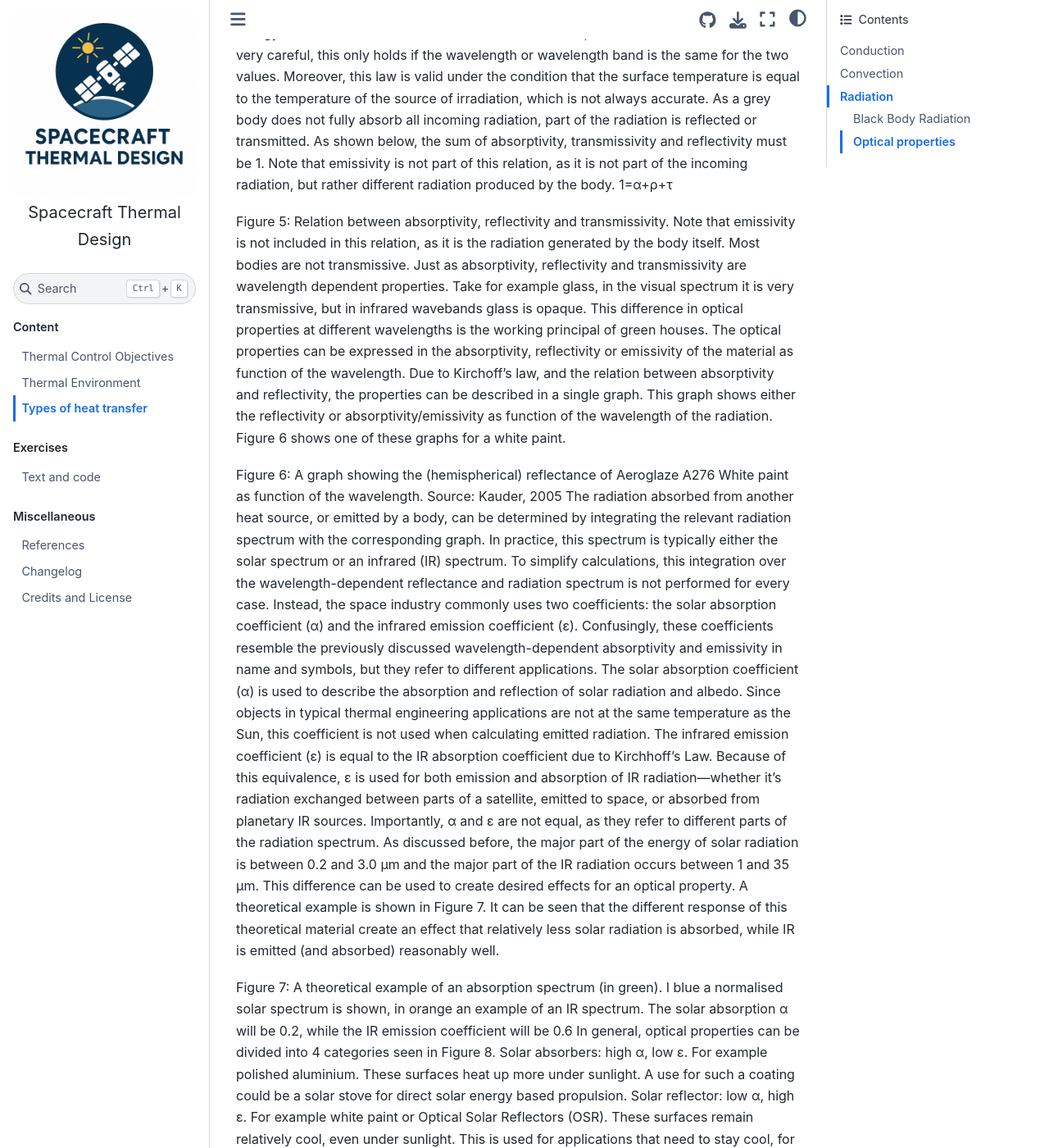
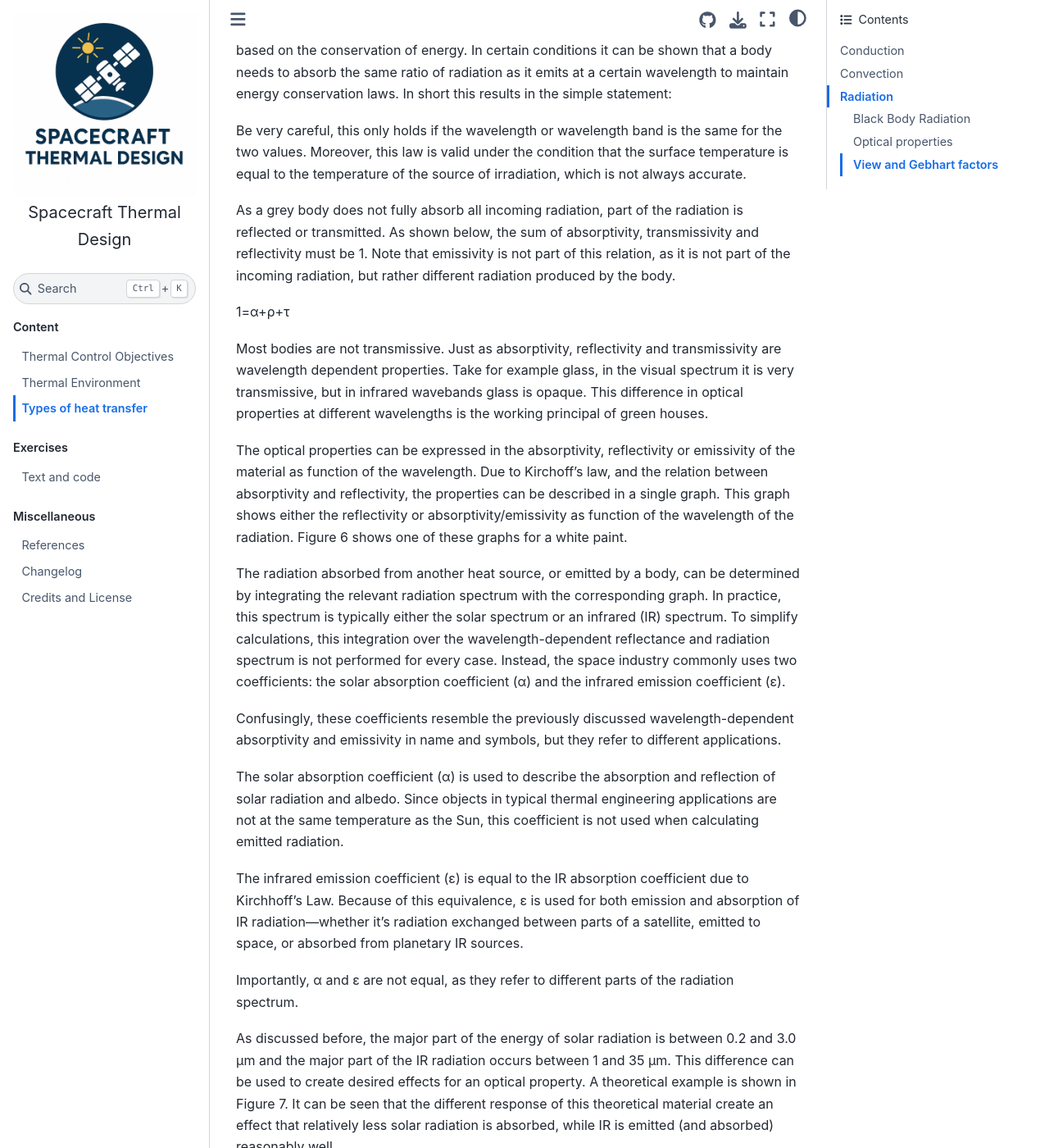
Before and after one commit to iuriolbalbin/Thermal, a Jupyter Book: the page built from book/some_content/heat_transfer.md, in a window 1280 px wide and 1400 px high, scrolled down 5328 px. Shown: the whole window at 82% size. Built offline with Jupyter Book 1.0.4 settings and Sphinx 7.4.7 and the Sphinx Book theme 1.1.4, drawn with Linux system fonts in a browser that asks for light colours; comment, search, counter and statistics services are not loaded; some of the changed text lies outside the part shown.

Commit message:
Update heat_transfer.md

````diff
--- a/book/some_content/heat_transfer.md
+++ b/book/some_content/heat_transfer.md
@@ -105,40 +105,48 @@ From Figure 4 and Table 1, several interesting observations can be made. First,
   - 11.5
 ```
 
-
 #### Optical properties
 However, in reality, black bodies emit and absorb less radiation than a black body. Atoms have different energy state, a single atom can be in a finite number of energy bands. Absorption and emission of atoms changes these energy states. The frequency of the radiation that causes these changes depend on the atomic and molecular structure of the surface and the interactions between neighbouring molecules. This creates per surface a continuous absorption and emission spectrum.
 The total emission of a non-black body at a certain temperature can be described by the following equation, assuming the emissivity is independent of temperature:
-Φ_total (T)= ∫▒〖ϵ_λ Φ_B (λ,T)  〗 dλ
+
 An effective material emissivity can be determined for a material:
-Φ_total (T)= ∫▒〖ϵ_λ Φ_B (λ,T)  〗 dλ≡ϵ_eff ∫▒〖Φ_B (λ,T)  〗 dλ=ϵ_eff  σT^4=ϵ σT^4
+
 Where:
-ϵ_eff=(∫▒〖ϵ_λ Φ_B (λ,T)  〗 dλ)/(∫▒〖Φ_B (λ,T)  〗 dλ)
+
 The emissivity, a material properties, is thus defined as the fraction of energy a grey body absorbs with respects to the same black body at a given temperature.
 Similarly as emissivity, the non-black body absorptivity can be described.
-Φ_abs= ∫▒〖α_λ Φ(λ)  〗 dλ
+
 In this equation Φ(λ) is the flux emitted by another body at a given temperature, impinging on the body that is absorbing the radiation. It is after all external radiation, dependent on another body and it’s temperature, that is absorbed.
 Kirchhoff’s law states that a good emitter is a good absorber at a particular wavelength (or for a specific range of wavelengths). It is out of the scope of this reader and course to discuss the proof, it is based on the conservation of energy. In certain conditions it can be shown that a body needs to absorb the same ratio of radiation as it emits at a certain wavelength to maintain energy conservation laws.
 In short this results in the simple statement:
-α_λ (T)=ε_λ (T)
+
 Be very careful, this only holds if the wavelength or wavelength band is the same for the two values. Moreover, this law is valid under the condition that the surface temperature is equal to the temperature of the source of irradiation, which is not always accurate.
+
 As a grey body does not fully absorb all incoming radiation, part of the radiation is reflected or transmitted. As shown below, the sum of absorptivity, transmissivity and reflectivity must be 1. Note that emissivity is not part of this relation, as it is not part of the incoming radiation, but rather different radiation produced by the body.
+
 1=α+ρ+τ
 
-Figure 5: Relation between absorptivity, reflectivity and transmissivity. Note that emissivity is not included in this relation, as it is the radiation generated by the body itself.
+
 Most bodies are not transmissive. Just as absorptivity, reflectivity and transmissivity are wavelength dependent properties. Take for example glass, in the visual spectrum it is very transmissive, but in infrared wavebands glass is opaque. This difference in optical properties at different wavelengths is the working principal of green houses.
+
 The optical properties can be expressed in the absorptivity, reflectivity or emissivity of the material as function of the wavelength. Due to Kirchoff’s law, and the relation between absorptivity and reflectivity, the properties can be described in a single graph. This graph shows either the reflectivity or absorptivity/emissivity as function of the wavelength of the radiation. Figure 6 shows one of these graphs for a white paint.
 
-Figure 6: A graph showing the (hemispherical) reflectance of Aeroglaze A276 White paint as function of the wavelength. Source: Kauder, 2005
+
 The radiation absorbed from another heat source, or emitted by a body, can be determined by integrating the relevant radiation spectrum with the corresponding graph. In practice, this spectrum is typically either the solar spectrum or an infrared (IR) spectrum. To simplify calculations, this integration over the wavelength-dependent reflectance and radiation spectrum is not performed for every case. Instead, the space industry commonly uses two coefficients: the solar absorption coefficient (α) and the infrared emission coefficient (ε).
+
 Confusingly, these coefficients resemble the previously discussed wavelength-dependent absorptivity and emissivity in name and symbols, but they refer to different applications.
-	The solar absorption coefficient (α) is used to describe the absorption and reflection of solar radiation and albedo. Since objects in typical thermal engineering applications are not at the same temperature as the Sun, this coefficient is not used when calculating emitted radiation.
-	The infrared emission coefficient (ε) is equal to the IR absorption coefficient due to Kirchhoff’s Law. Because of this equivalence, ε is used for both emission and absorption of IR radiation—whether it’s radiation exchanged between parts of a satellite, emitted to space, or absorbed from planetary IR sources.
+
+The solar absorption coefficient (α) is used to describe the absorption and reflection of solar radiation and albedo. Since objects in typical thermal engineering applications are not at the same temperature as the Sun, this coefficient is not used when calculating emitted radiation.
+
+The infrared emission coefficient (ε) is equal to the IR absorption coefficient due to Kirchhoff’s Law. Because of this equivalence, ε is used for both emission and absorption of IR radiation—whether it’s radiation exchanged between parts of a satellite, emitted to space, or absorbed from planetary IR sources.
+
 Importantly, α and ε are not equal, as they refer to different parts of the radiation spectrum.
+
 As discussed before, the major part of the energy of solar radiation is between 0.2 and 3.0 μm and the major part of the IR radiation occurs between 1 and 35 μm. This difference can be used to create desired effects for an optical property. A theoretical example is shown in Figure 7. It can be seen that the different response of this theoretical material create an effect that relatively less solar radiation is absorbed, while IR is emitted (and absorbed) reasonably well.
 
-Figure 7: A theoretical example of an absorption spectrum (in green). I  blue a normalised solar spectrum is shown, in orange an example of an IR spectrum. The solar absorption α will be 0.2, while the IR emission coefficient will be 0.6
-In general, optical properties can be divided into 4 categories seen in Figure 8.
+
+In general, optical properties can be divided into 4 categories:
+
 	Solar absorbers: high α, low ε. For example polished aluminium. These surfaces heat up more under sunlight. A use for such a coating could be a solar stove for direct solar energy based propulsion.
 	Solar reflector: low α, high ε. For example white paint or Optical Solar Reflectors (OSR). These surfaces remain relatively cool, even under sunlight.  This is used for applications that need to stay cool, for example sun shields and sun facing radiators.
 	Flat absorber: high α, high ε. For example black paint. These materials reduce heat exchange due to reflections, and can have better emission properties overall. These are often used inside spacecraft and inside test chambers.
@@ -158,19 +166,19 @@ Solar GaAs	0.91	0.81	1.12
 CRFP	0.92	0.82	1.12
 
 To get a sense of the temperature response of a material, you can setup a simple heat balance for a one sided panel:
-αAS=ϵAσT^4
-σT^4=α/ϵ S
+
 From this equation it is immediately clear that the temperature of a surface under sunlight is dependent on the ratio between the absorption and emissivity coefficient. As an example, for a similar configuration, the Aluminized Kapton foil (metal side) will result in the warmest temperatures, despite the low α. Due to the very low ε of this surface, the ratio is still the largest of the materials listed.
 In general, emissivity is reported either as normal emittance or hemispherical emittance. The normal emittance is the emission coefficient normal to the surface. This value is easy to determine with measurements. The hemispherical emittance is the average emittance over all solid angles in a hemisphere on top of a flat surface.
 The emissivity is not the same for all angles with respect of the surface. For dielectric materials there is a drop under large angles, while for conductive coatings the emissivity might be increased under certain angles.
 
 Surfaces can also respond differently to incoming radiation. A specular reflector is like a mirror, all radiation is reflected at the incoming angle. A diffuse reflector is the opposite and reflects an equal amount of radiation irrespective of the incoming angle. For much of the surfaces in this reader diffuse reflectivity is assumed, unless otherwise specified.
 The total reflected heat flux leaving a surface in all directions (complete hemisphere) due to spectral directional irradiation is referred to as the spectral directional-hemispherical reflectance.
-View and Gebhart factors
+
+#### View and Gebhart factors
 Radiative heat transfer between surfaces depends on several factors, including the orientation of the surfaces relative to each other, their radiation properties, and their temperatures. To account for the effect of orientation, view factors are used. These are purely geometrical and describe the fraction of radiation leaving one surface that directly reaches another.
 The view factor from surface i to surface j, denoted F_(i,j) , is defined as the fraction of the radiation leaving surface i that directly strikes surface j.
 
-Figure 10
+
 Considering the surfaces in Figure 10, to calculate the view factor between them, first we assess the total rate of radiation leaving dA_1  in all directions is which is:
 Q ̇_dA1=I_1 πdA_1
 where  I_1is the radiation intensity.
@@ -183,34 +191,32 @@ The view factor by dA1 is then obtained by integrating over A_2  :
 F_(dA1→dA2)=∫_(A_2)▒cos⁡〖(θ_1 )  cos⁡(θ_2 ) 〗/(πr^2 ) dA_2
 A special case occurs when a surface "sees" itself. In general, the view factor is zero, except in the case of concave surfaces, as illustrated in Figure 11.
 
-Figure 11
+When analysing an enclosure, where all surfaces are visible to one another, several general relationships can be defined among the N2 possible view factors. These are known as view factor algebra:
 
-When analysing an enclosure, where all surfaces are visible to one another, several general relationships can be defined among the N2 possible view factors. These are known as view factor algebra:
-	Bounding: View factors are fractions and are therefore bounded between 0 and 1.
-0≤F_ij≤1
-	Conservation: The sum of all view factors from a surface, including any self-view factor (for concave surfaces), must equal 1. This reflects energy conservation, radiation emitted from a surface must be fully accounted for within the enclosure.
-∑_i▒F_ij = 1
+Bounding: View factors are fractions and are therefore bounded between 0 and 1.
 
-	Reciprocity: Based on the geometry of radiative exchange, the following relation holds:
-A_i F_ij=A_j F_ji
-	Distribution: When a surface radiates to two or more targets, the view factor to the combined area equals the sum of the individual view factors:
+Conservation: The sum of all view factors from a surface, including any self-view factor (for concave surfaces), must equal 1. This reflects energy conservation, radiation emitted from a surface must be fully accounted for within the enclosure.
+
+Reciprocity: Based on the geometry of radiative exchange, the following relation holds:
+
+Distribution: When a surface radiates to two or more targets, the view factor to the combined area equals the sum of the individual view factors:
 F_(i,j+k)=F_ij+F_ik
-	Composition: Using reciprocity and distribution, the total radiation from two source areas to a third can be written as:
+
+Composition: Using reciprocity and distribution, the total radiation from two source areas to a third can be written as:
 A_i F_ik+A_j F_jk=(A_i+A_j ) F_(i+j,k)
+
 In a system with N surfaces, there are N2 total view factors. However, only N(N−1)/2 are independent, since another N(N−1)/2 can be derived from reciprocity, and N more from the conservation condition. For example, in a 3-surface enclosure, there are 9 possible view factors. Of these, 3 must be independently determined, 3 can be derived using reciprocity, and the remaining 3 from the conservation condition.
 To calculate the view factors that must be independently determined, several approaches are available. One option is to perform the surface-to-surface integration directly, although this is generally not recommended due to its complexity. A more practical method is to use analytical expressions available in established references, such as the European standard ECSS-E-HB-31-01 Part 1A. Alternatively, Monte Carlo raytracing software can be employed to numerically estimate view factors, especially for complex geometries.
+
 In thermal radiation analysis, Gebhart factors are used to describe how much of the radiation leaving one surface is ultimately absorbed by another, accounting for all possible reflections within an enclosure. This approach is used when working with diffuse grey surfaces, where surface properties such as emissivity do not vary with wavelength, and radiation is emitted uniformly in all directions.
 The Gebhart factor Bij represents the fraction of radiation leaving surface i that is eventually absorbed by surface j. Unlike view factors, Gebhart factors include the effects of multiple reflections between surfaces.
 For an enclosure of N surfaces, the Gebhart factor can be calculated as:
-B_ij  = F_ij   ε_j  +  ∑_N▒〖(1 - ε_k)  F_ik   B_kj 〗
+
 where Fij is the view factor from surface i to j, and εj is the emissivity of surface j.
+
 When analysing an enclosure, several general relationships among the possible Gebhart factors can be defined. These follow rules similar to view factor algebra:
-	Bounding: Gebhart factors are fractions by definition and are bounded between 0 and 1:
-0≤B_ij≤1
-	Conservation: The total of all Gebhart factors from a given surface must equal 1, including the portion it reabsorbs itself:
-
-∑_i▒B_ij = 1
-	Reciprocity: There is a symmetry in energy exchange between surfaces.   The factor Rij is the radiative coupling factor between surfaces i and j (in m²).
-ε_i   A_i   B_ij  = ε_j   A_j   B_ji  = R_ij
+Bounding: Gebhart factors are fractions by definition and are bounded between 0 and 1:
+Conservation: The total of all Gebhart factors from a given surface must equal 1, including the portion it reabsorbs itself:
+Reciprocity: There is a symmetry in energy exchange between surfaces.   The factor Rij is the radiative coupling factor between surfaces i and j (in m²).
 
 In practical thermal analysis, Gebhart factors allow for more accurate calculation of radiative heat exchange in enclosures, particularly when multiple reflections are significant. These values can be obtained from known view factors and surface emissivities or by using specialized radiation analysis software with Monte Carlo raytracing.
````
